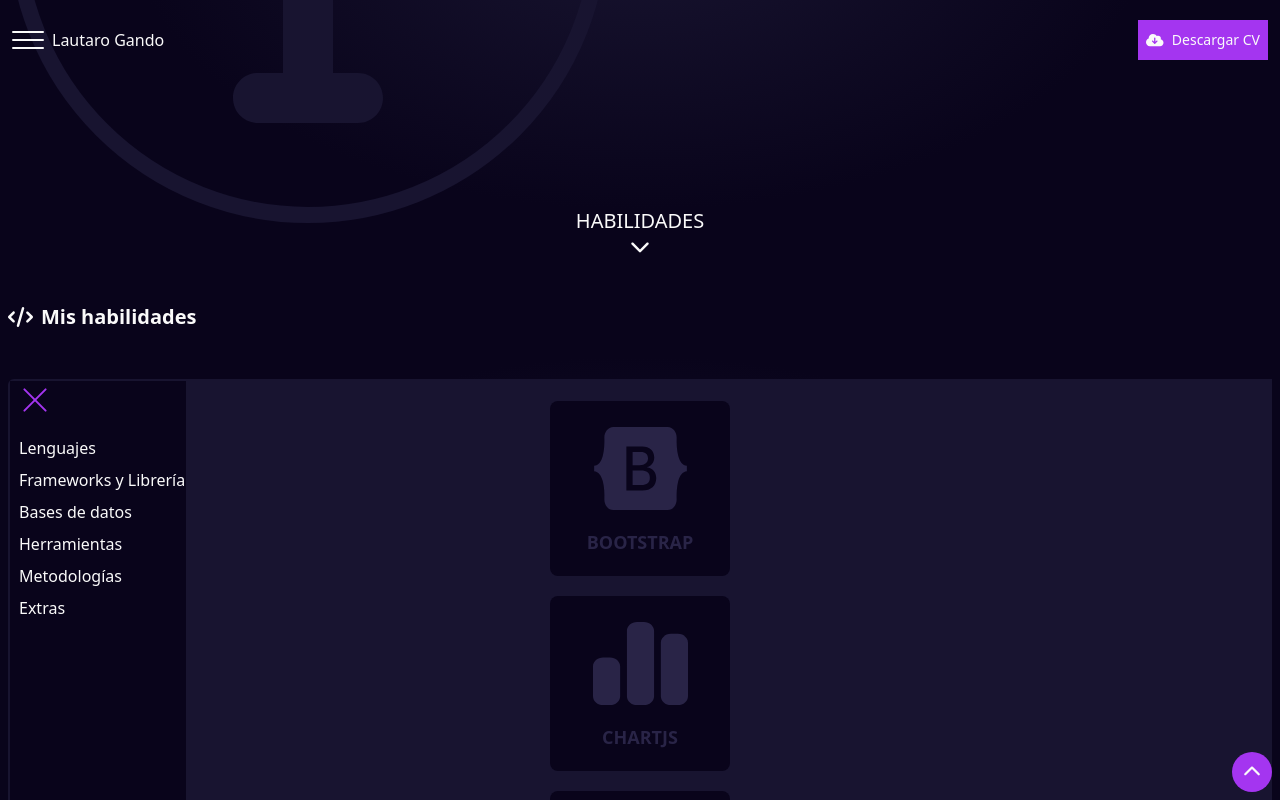
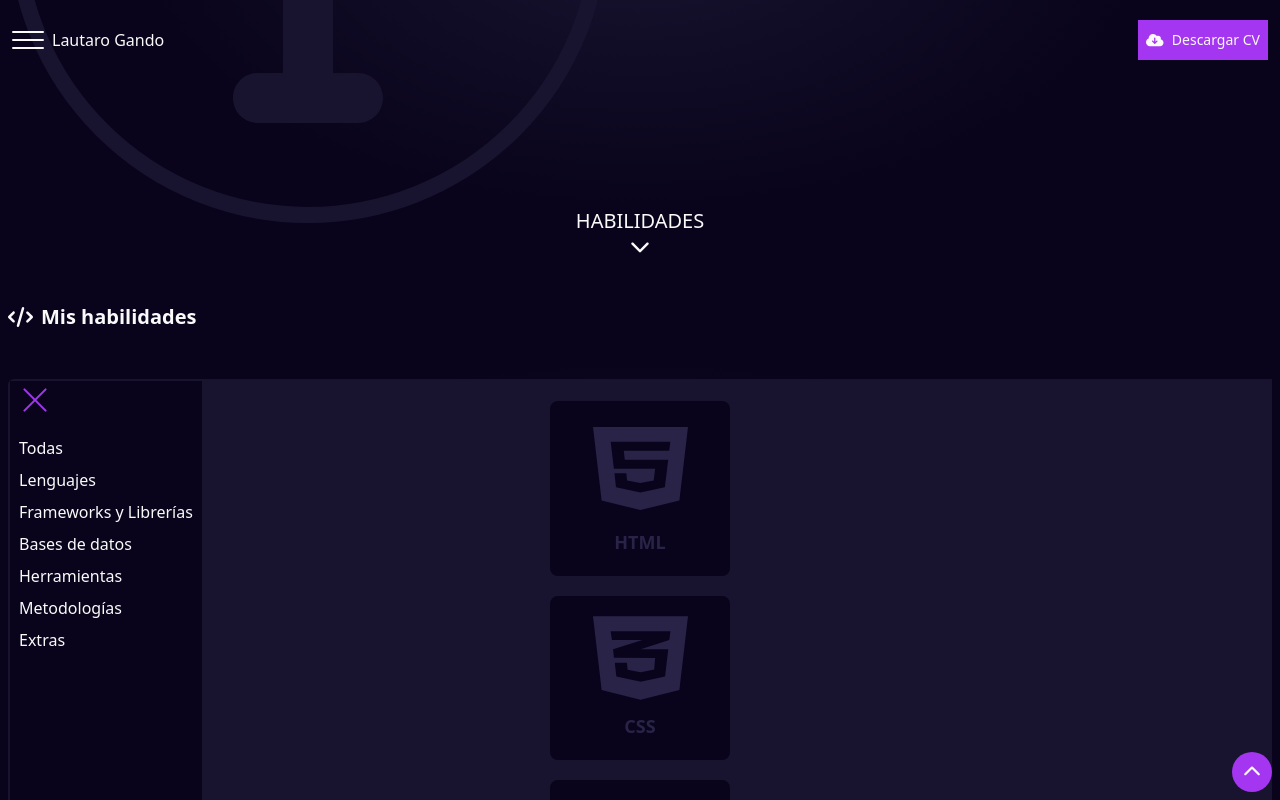
Before and after one commit to LautaroGando/Portafolio, a Next.js app: page / in a window 1280 px wide. Both pictures are taken after a click on the button 35 px from the left and 1637 px from the top of the page. Shown: the part 1237-2037 px from the top of the page. Built offline with nearby package versions, Linux system fonts and the light colour scheme.

Commit message:
Agregando funcionalidad de filtrado de habilidades.

```diff
--- a/src/components/HomeComponents/Skills/MenuSkills/MenuLinksSkills/MenuLinksSkills.tsx
+++ b/src/components/HomeComponents/Skills/MenuSkills/MenuLinksSkills/MenuLinksSkills.tsx
@@ -5,7 +5,7 @@ import { motion } from "motion/react";
 import { useMenuSkills } from "@/context/MenuSkillsContext/MenuSkillsContext";
 
 export const MenuLinksSkills: React.FC = () => {
-  const { handleCloseMenuSkills } = useMenuSkills();
+  const { handleFilterSkills } = useMenuSkills();
 
   return (
     <div className="flex flex-col gap-2 items-start">
@@ -17,7 +17,7 @@ export const MenuLinksSkills: React.FC = () => {
           whileTap={{ scale: 0.95 }}
           className="text-textAndIcons w-44 text-left"
           key={linkSkill.id}
-          onClick={handleCloseMenuSkills}
+          onClick={() => handleFilterSkills(linkSkill.category)}
         >
           {linkSkill.name}
         </motion.button>
--- a/src/components/HomeComponents/Skills/MenuSkills/MenuSkills.tsx
+++ b/src/components/HomeComponents/Skills/MenuSkills/MenuSkills.tsx
@@ -10,8 +10,8 @@ export const MenuSkills: React.FC = () => {
 
   return (
     <div
-      className={`h-full bg-backgroundPrimary flex flex-col gap-5 transition-all duration-500 pl-[9px] pt-[3px] overflow-hidden absolute ${
-        !menuSkills ? "w-[50px]" : "w-44"
+      className={`h-full z-10 bg-backgroundPrimary flex flex-col gap-5 transition-all duration-500 pl-[9px] pt-[3px] overflow-hidden absolute ${
+        !menuSkills ? "w-[50px]" : "w-48"
       }`}
     >
       <button
--- a/src/components/HomeComponents/Skills/TechnologySkills/TechnologySkills.tsx
+++ b/src/components/HomeComponents/Skills/TechnologySkills/TechnologySkills.tsx
@@ -1,15 +1,20 @@
 import React from "react";
 import MenuSkills from "../MenuSkills/MenuSkills";
-import { skills } from "@/utils/skills";
 import { ISkill } from "@/interfaces/ISkill";
 import Image from "next/image";
+import { useMenuSkills } from "@/context/MenuSkillsContext/MenuSkillsContext";
+import { skills } from "@/utils/skills";
+import { motion } from "motion/react";
 
 export const TechnologySkills: React.FC = () => {
+  const { filterSkills } = useMenuSkills();
+
   return (
     <div className="w-full h-[500px] bg-backgroundSecondary border-2 border-backgroundSecondary rounded-tl-md rounded-bl-md flex relative">
       <MenuSkills />
       <div className="w-full h-full flex flex-col items-center gap-5 py-5 overflow-y-auto scrollY">
-        {skills.map((skill: ISkill) => (
+        {filterSkills.length === 0
+          ? skills.map((skill: ISkill) => (
               <div
                 className="w-[180px] py-5 bg-backgroundPrimary text-primaryColor flex flex-col items-center justify-center gap-3 rounded-lg font-bold text-lg"
                 key={skill.id}
@@ -23,6 +28,26 @@ export const TechnologySkills: React.FC = () => {
                 />
                 <h4>{skill.name}</h4>
               </div>
+            ))
+          : filterSkills.map((skill: ISkill) => (
+              <motion.div
+                animate={{
+                  scale: [0.1, 1.05, 1],
+                  rotateY: [0, 360],
+                }}
+                transition={{ duration: 2, ease: "backInOut" }}
+                className="w-[180px] py-5 bg-backgroundPrimary text-primaryColor flex flex-col items-center justify-center gap-3 rounded-lg font-bold text-lg"
+                key={skill.id}
+              >
+                <Image
+                  className="text-black"
+                  src={skill.logo}
+                  alt="Logo de la tecnologia"
+                  width={95}
+                  height={95}
+                />
+                <h4>{skill.name}</h4>
+              </motion.div>
             ))}
       </div>
     </div>
--- a/src/context/MenuSkillsContext/MenuSkillsContext.tsx
+++ b/src/context/MenuSkillsContext/MenuSkillsContext.tsx
@@ -2,6 +2,8 @@
 
 import React, { createContext, useContext, useState } from "react";
 import { IMenuSkillsContext } from "./types";
+import { ISkill } from "@/interfaces/ISkill";
+import { skills } from "@/utils/skills";
 
 const MenuSkillsContext = createContext<IMenuSkillsContext | null>(null);
 
@@ -9,14 +11,25 @@ export const MenuSkillsProvider: React.FC<{ children: React.ReactNode }> = ({
   children,
 }) => {
   const [menuSkills, setMenuSkills] = useState<boolean>(false);
+  const [filterSkills, setFilterSkills] = useState<ISkill[]>([]);
 
   const handleToggleMenuSkills = () => setMenuSkills(!menuSkills);
 
   const handleCloseMenuSkills = () => setMenuSkills(false);
 
+  const handleFilterSkills = (category: string) => {
+
+    const filterSkills: ISkill[] = skills.filter((skill: ISkill) => category === 'all' ? skill : category === skill.category ? skill : null);
+
+    setFilterSkills(filterSkills);
+
+    handleCloseMenuSkills();
+
+  };
+
   return (
     <MenuSkillsContext.Provider
-      value={{ menuSkills, handleToggleMenuSkills, handleCloseMenuSkills }}
+      value={{ menuSkills, filterSkills, handleToggleMenuSkills, handleCloseMenuSkills, handleFilterSkills }}
     >
       {children}
     </MenuSkillsContext.Provider>
--- a/src/context/MenuSkillsContext/types.ts
+++ b/src/context/MenuSkillsContext/types.ts
@@ -1,5 +1,9 @@
+import { ISkill } from "@/interfaces/ISkill";
+
 export interface IMenuSkillsContext {
     menuSkills: boolean;
+    filterSkills: ISkill[];
     handleToggleMenuSkills: () => void;
     handleCloseMenuSkills: () => void;
+    handleFilterSkills: (category: string) => void;
 };
--- a/src/interfaces/ILinkSkills.ts
+++ b/src/interfaces/ILinkSkills.ts
@@ -2,4 +2,5 @@ export interface ILinkSkills
  {
     id: number;
     name: string;
+    category: string;
   }
--- a/src/interfaces/ISkill.ts
+++ b/src/interfaces/ISkill.ts
@@ -2,4 +2,5 @@ export interface ISkill {
   id: number;
   logo: string;
   name: string;
+  category: string;
 }
--- a/src/utils/linksSkills.ts
+++ b/src/utils/linksSkills.ts
@@ -3,26 +3,37 @@ import { ILinkSkills } from "@/interfaces/ILinkSkills";
 export const linksSkills: ILinkSkills[] = [
   {
     id: 1,
-    name: "Lenguajes",
+    name: "Todas",
+    category: 'all'
   },
   {
     id: 2,
-    name: "Frameworks y Librerías",
+    name: "Lenguajes",
+    category: 'language'
   },
   {
     id: 3,
-    name: "Bases de datos",
+    name: "Frameworks y Librerías",
+    category: 'frameworkAndLibrary'
   },
   {
     id: 4,
-    name: "Herramientas",
+    name: "Bases de datos",
+    category: 'database'
   },
   {
     id: 5,
-    name: "Metodologías",
+    name: "Herramientas",
+    category: 'tool'
   },
   {
     id: 6,
+    name: "Metodologías",
+    category: 'metodology'
+  },
+  {
+    id: 7,
     name: "Extras",
+    category: 'extra'
   },
 ];
--- a/src/utils/skills.ts
+++ b/src/utils/skills.ts
@@ -3,112 +3,134 @@ import { ISkill } from "@/interfaces/ISkill";
 export const skills: ISkill[] = [
   {
     id: 1,
-    logo: "/assets/icons/bootstrap.svg",
-    name: "BOOTSTRAP",
+    logo: "/assets/icons/html.svg",
+    name: "HTML",
+    category: 'language',
   },
   {
     id: 2,
-    logo: "/assets/icons/chart.svg",
-    name: "CHARTJS",
+    logo: "/assets/icons/css.svg",
+    name: "CSS",
+    category: 'language',
   },
   {
     id: 3,
-    logo: "/assets/icons/css.svg",
-    name: "CSS",
+    logo: "/assets/icons/javascript.svg",
+    name: "JAVASCRIPT",
+    category: 'language',
   },
   {
     id: 4,
-    logo: "/assets/icons/express.svg",
-    name: "EXPRESSJS",
+    logo: "/assets/icons/typescript.svg",
+    name: "TYPESCRIPT",
+    category: 'language',
   },
   {
     id: 5,
-    logo: "/assets/icons/figma.svg",
-    name: "FIGMA",
+    logo: "/assets/icons/bootstrap.svg",
+    name: "BOOTSTRAP",
+    category: 'frameworkAndLibrary',
   },
   {
     id: 6,
-    logo: "/assets/icons/git.svg",
-    name: "GIT",
+    logo: "/assets/icons/tailwind.svg",
+    name: "TAILWINDCSS",
+    category: 'frameworkAndLibrary',
   },
   {
     id: 7,
-    logo: "/assets/icons/html.svg",
-    name: "HTML",
+    logo: "/assets/icons/nodejs.svg",
+    name: "NODEJS",
+    category: 'frameworkAndLibrary',
   },
   {
     id: 8,
-    logo: "/assets/icons/javascript.svg",
-    name: "JAVASCRIPT",
+    logo: "/assets/icons/express.svg",
+    name: "EXPRESSJS",
+    category: 'frameworkAndLibrary',
   },
   {
     id: 9,
-    logo: "/assets/icons/jest.svg",
-    name: "JEST",
+    logo: "/assets/icons/mongoose.svg",
+    name: "MONGOOSE",
+    category: 'frameworkAndLibrary',
   },
   {
     id: 10,
     logo: "/assets/icons/jasmine.svg",
     name: "JASMINE",
+    category: 'frameworkAndLibrary',
   },
   {
     id: 11,
-    logo: "/assets/icons/mongodb.svg",
-    name: "MONGODB",
+    logo: "/assets/icons/jest.svg",
+    name: "JEST",
+    category: 'frameworkAndLibrary',
   },
   {
     id: 12,
-    logo: "/assets/icons/mongoose.svg",
-    name: "MONGOOSE",
+    logo: "/assets/icons/react.svg",
+    name: "REACTJS",
+    category: 'frameworkAndLibrary',
   },
   {
     id: 13,
-    logo: "/assets/icons/next.svg",
-    name: "NEXTJS",
+    logo: "/assets/icons/redux.svg",
+    name: "REDUX",
+    category: 'frameworkAndLibrary',
   },
   {
     id: 14,
-    logo: "/assets/icons/nodejs.svg",
-    name: "NODEJS",
+    logo: "/assets/icons/next.svg",
+    name: "NEXTJS",
+    category: 'frameworkAndLibrary',
   },
   {
     id: 15,
-    logo: "/assets/icons/postgresql.svg",
-    name: "POSTGRESQL",
+    logo: "/assets/icons/mongodb.svg",
+    name: "MONGODB",
+    category: 'database',
   },
   {
     id: 16,
-    logo: "/assets/icons/react.svg",
-    name: "REACTJS",
+    logo: "/assets/icons/postgresql.svg",
+    name: "POSTGRESQL",
+    category: 'database',
   },
   {
     id: 17,
-    logo: "/assets/icons/redux.svg",
-    name: "REDUX",
+    logo: "/assets/icons/git.svg",
+    name: "GIT",
+    category: 'tool',
   },
   {
     id: 18,
-    logo: "/assets/icons/scrum.svg",
-    name: "SCRUM",
+    logo: "/assets/icons/vite.svg",
+    name: "VITEJS",
+    category: 'tool',
   },
   {
     id: 19,
-    logo: "/assets/icons/tailwind.svg",
-    name: "TAILWINDCSS",
+    logo: "/assets/icons/figma.svg",
+    name: "FIGMA",
+    category: 'tool',
   },
   {
     id: 20,
-    logo: "/assets/icons/typescript.svg",
-    name: "TYPESCRIPT",
+    logo: "/assets/icons/scrum.svg",
+    name: "SCRUM",
+    category: 'metodology',
   },
   {
     id: 21,
-    logo: "/assets/icons/vite.svg",
-    name: "VITEJS",
+    logo: "/assets/icons/chart.svg",
+    name: "CHARTJS",
+    category: 'extra',
   },
   {
     id: 22,
     logo: "/assets/icons/websocket.svg",
     name: "WEBSOCKET",
+    category: 'extra',
   },
 ];
```
Lines whose indentation alone changed are shown as unchanged.
